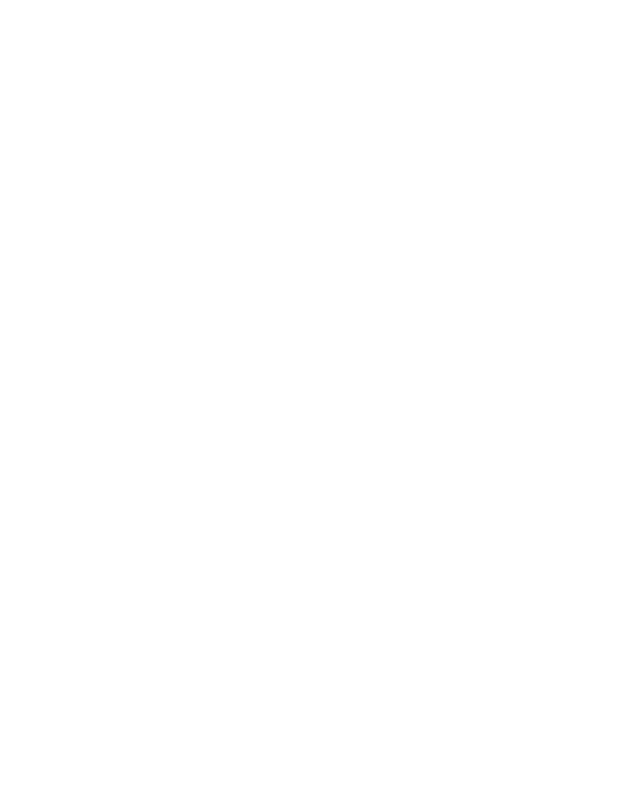
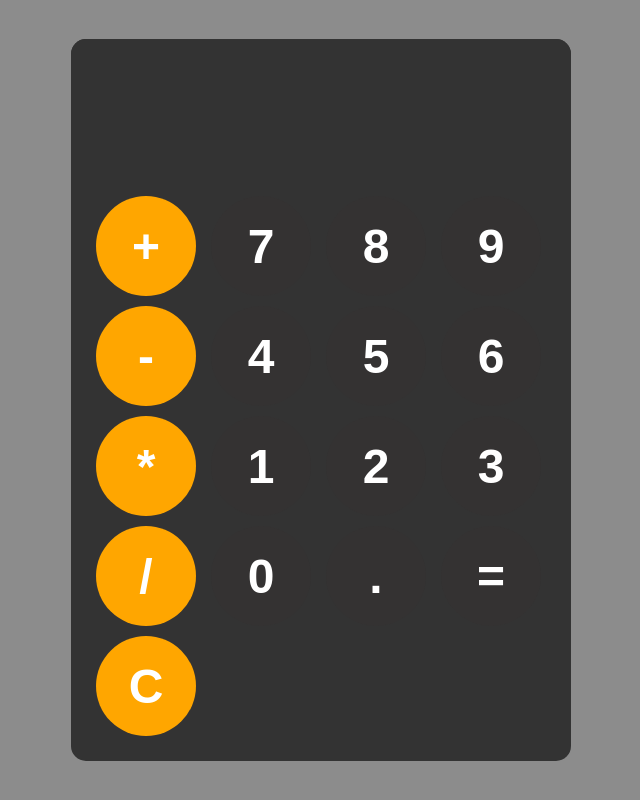
Before and after one commit to wurb0/Calculator, a plain HTML site: page index.html in a window 1280 px wide. Shown: the whole page, without its empty margins (319-959 px from the left). Drawn offline with Linux system fonts and the light colour scheme.

Commit message:
calculator

```diff
--- a/index.html
+++ b/index.html
@@ -4,8 +4,32 @@
     <meta charset="UTF-8" />
     <meta name="viewport" content="width=device-width, initial-scale=1.0" />
     <title>Document</title>
+    <link rel="stylesheet" href="style.css" />
   </head>
   <body>
-    <div id="calculator"></div>
+    <div id="calculator">
+      <input id="display" readonly />
+      <div id="keys">
+        <button onclick="appendToDisplay('+')" class="operator-btn">+</button>
+        <button onclick="appendToDisplay('7')">7</button>
+        <button onclick="appendToDisplay('8')">8</button>
+        <button onclick="appendToDisplay('9')">9</button>
+        <button onclick="appendToDisplay('-')" class="operator-btn">-</button>
+        <button onclick="appendToDisplay('4')">4</button>
+        <button onclick="appendToDisplay('5')">5</button>
+        <button onclick="appendToDisplay('6')">6</button>
+        <button onclick="appendToDisplay('*')" class="operator-btn">*</button>
+        <button onclick="appendToDisplay('1')">1</button>
+        <button onclick="appendToDisplay('2')">2</button>
+        <button onclick="appendToDisplay('3')">3</button>
+        <button onclick="appendToDisplay('/')" class="operator-btn">/</button>
+        <button onclick="appendToDisplay('0')">0</button>
+        <button onclick="appendToDisplay('.')">.</button>
+        <button onclick="calculate()">=</button>
+        <button onclick="clearDisplay()" class="operator-btn">C</button>
+      </div>
+    </div>
+
+    <script src="index.js"></script>
   </body>
 </html>
--- /dev/null
+++ b/index.js
@@ -0,0 +1,17 @@
+const display = document.getElementById("display");
+
+function appendToDisplay(input) {
+  display.value += input;
+}
+
+function clearDisplay() {
+  display.value = " ";
+}
+
+function calculate() {
+  try {
+    display.value = eval(display.value);
+  } catch (error) {
+    display.value = "ERROR";
+  }
+}
--- /dev/null
+++ b/style.css
@@ -0,0 +1,65 @@
+body {
+  margin: 0;
+  display: flex;
+  justify-content: center;
+  align-items: center;
+  height: 100vh;
+  background-color: hsl(0, 0%, 55%);
+}
+
+#calculator {
+  font-family: Arial, Helvetica, sans-serif;
+  background-color: rgba(3, 3, 3, 0.638);
+  border-radius: 15px;
+  max-width: 500px;
+  overflow: hidden;
+}
+
+#display {
+  width: 100%;
+  padding: 20px;
+  font-size: 5rem;
+  text-align: left;
+  border: none;
+  background-color: hsl(0, 0%, 20%);
+  color: white;
+}
+
+#keys {
+  display: grid;
+  grid-template-columns: repeat(
+    4,
+    1fr
+  ); /*4 columns , each column takes 1 fractional unit*/
+  gap: 10px;
+  padding: 25px;
+}
+
+button {
+  width: 100px;
+  height: 100px;
+  border-radius: 50px;
+  border: none;
+  background-color: hsl(0, 2%, 20%);
+  color: white;
+  font-size: 3rem;
+  font-weight: bold;
+  cursor: pointer;
+}
+
+button:hover {
+  background-color: hsl(0, 0%, 40%);
+}
+button:active {
+  background-color: hsl(0, 0%, 50%);
+}
+
+.operator-btn {
+  background-color: hsl(39, 100%, 50%);
+}
+.operator-btn:hover {
+  background-color: hsl(39, 100%, 65%);
+}
+.operator-btn:active {
+  background-color: hsl(39, 100%, 80%);
+}
```
